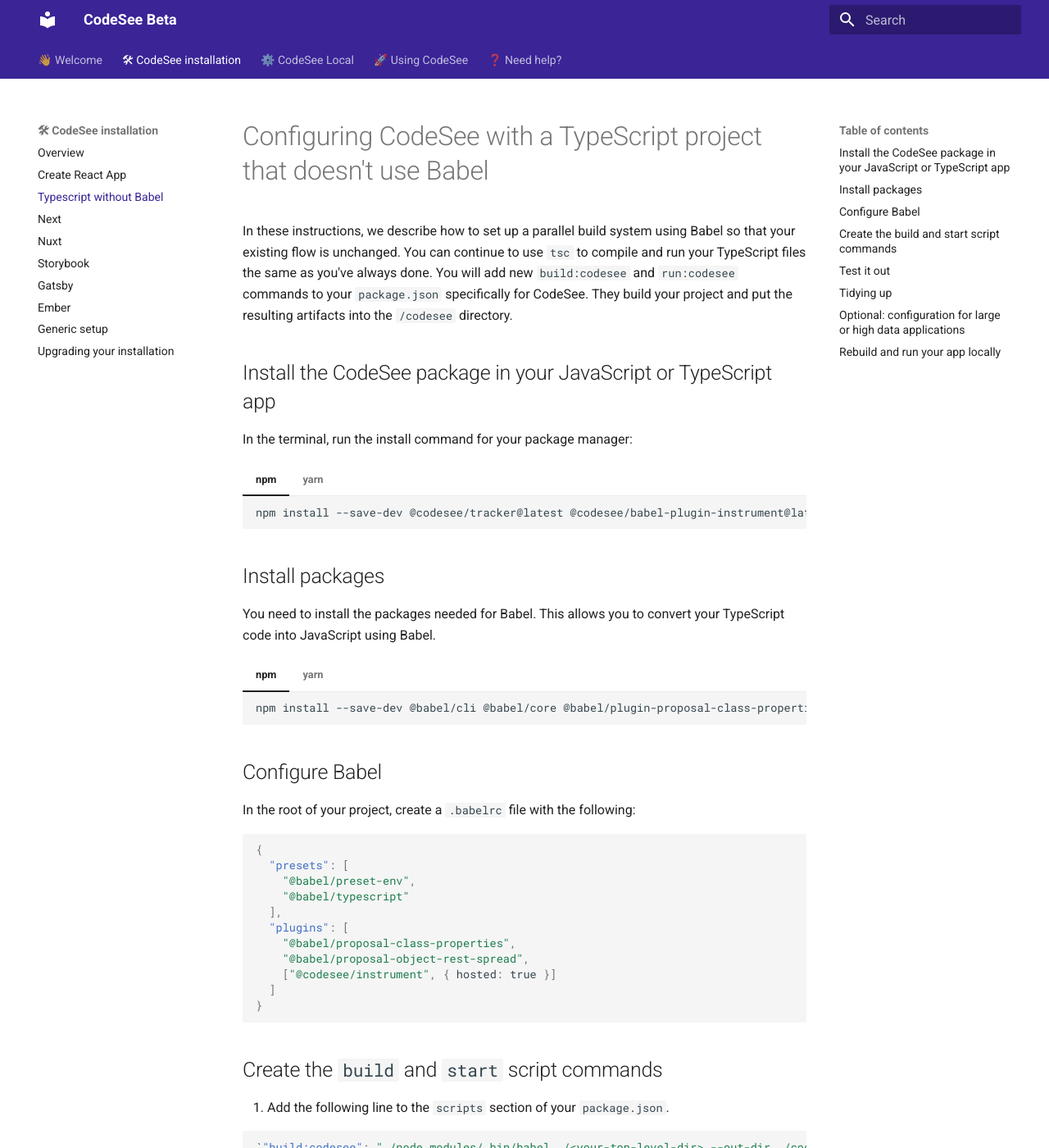
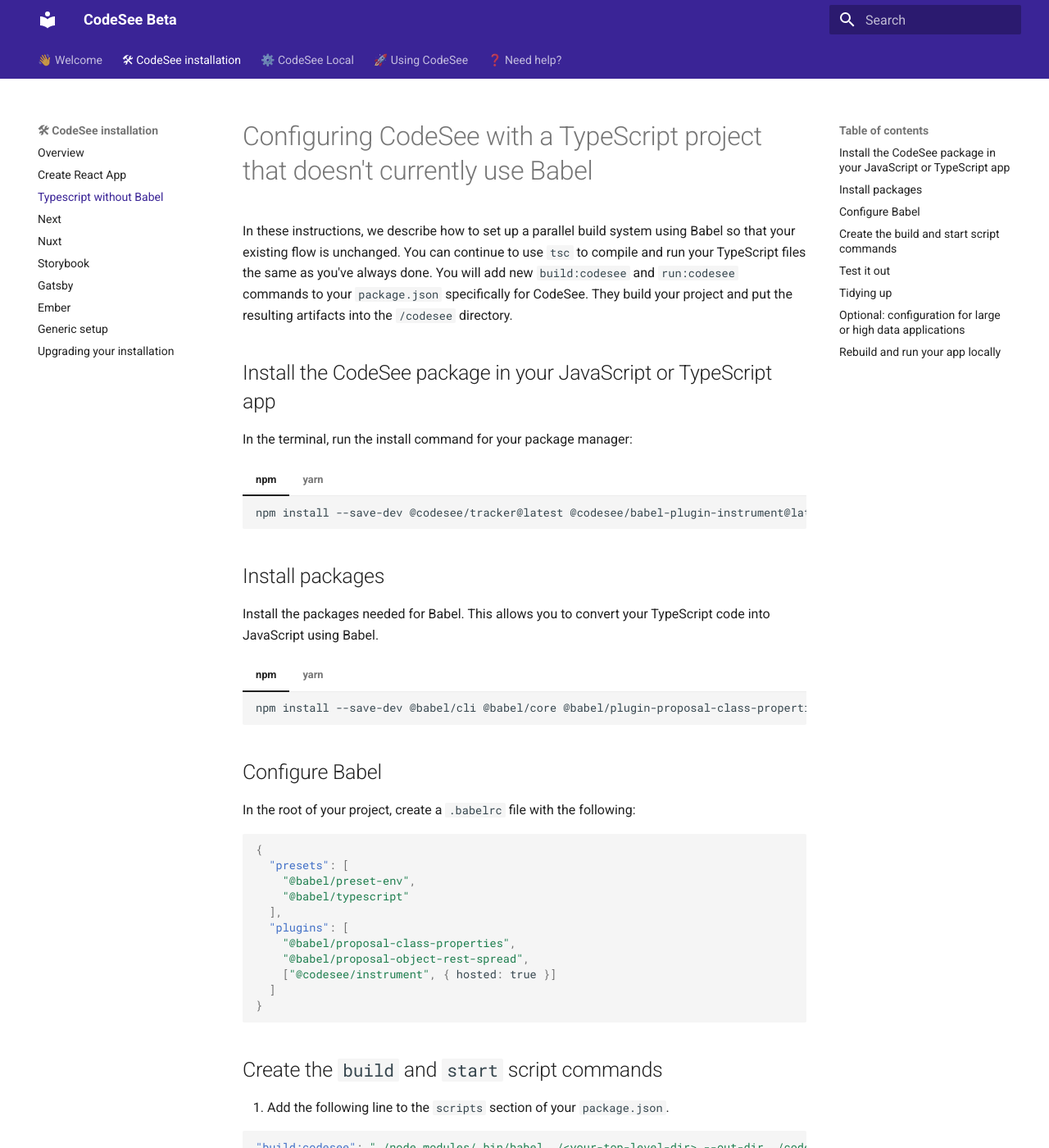
Before and after one commit to Codesee-io/docs, an MkDocs documentation site: the page built from docs/install/setup-typescript-without-babel.md, in a window 1280 px wide and 1400 px high. Shown: the whole window at 82% size. Built offline with MkDocs 1.6.1 and Material for MkDocs 9.7.7, drawn with Linux system fonts in a browser that asks for light colours; comment, search, counter and statistics services are not loaded.

Commit message:
formatting

````diff
--- a/docs/install/setup-typescript-without-babel.md
+++ b/docs/install/setup-typescript-without-babel.md
@@ -1,4 +1,4 @@
-# Configuring CodeSee with a TypeScript project that doesn't use Babel
+# Configuring CodeSee with a TypeScript project that doesn't currently use Babel
 
 In these instructions, we describe how to set up a parallel build system using Babel so that your existing flow is unchanged. You can continue to use `tsc` to compile and run your TypeScript files the same as you've always done. You will add new `build:codesee` and `run:codesee` commands to your `package.json` specifically for CodeSee. They build your project and put the resulting artifacts into the `/codesee` directory.
 
@@ -6,7 +6,7 @@ In these instructions, we describe how to set up a parallel build system using B
 
 ## Install packages
 
-You need to install the packages needed for Babel. This allows you to convert your TypeScript code into JavaScript using Babel.
+Install the packages needed for Babel. This allows you to convert your TypeScript code into JavaScript using Babel.
 
 === "npm"
 
@@ -43,7 +43,7 @@ In the root of your project, create a `.babelrc` file with the following:
 1. Add the following line to the `scripts` section of your `package.json`.
 
   ``` json
-  `"build:codesee": "./node_modules/.bin/babel ./<your-top-level-dir> --out-dir ./codesee --extensions '.ts' --source-maps inline",`
+  "build:codesee": "./node_modules/.bin/babel ./<your-top-level-dir> --out-dir ./codesee --extensions '.ts' --source-maps inline",
   ```
 
   Replace `<your-top-level-dir>` with the top-level directory where your source code is stored.
````
